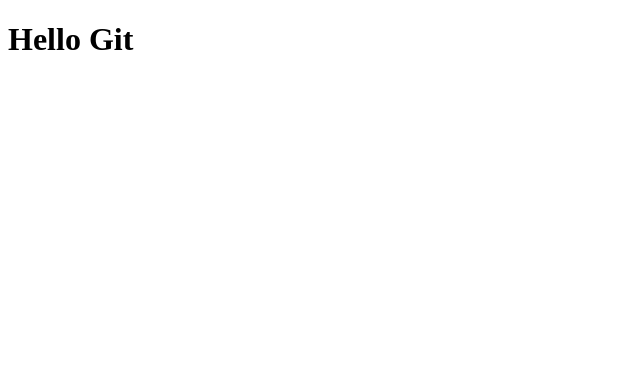
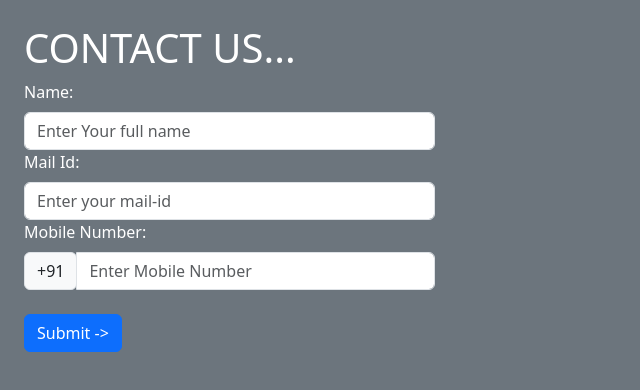
Before and after one commit to Mdsadiqmulla/Web-Development, a plain HTML site: page index.html in a window 1280 px wide. Shown: the whole page, without its empty margins (0-640 px from the left). Drawn offline with nearby package versions, Linux system fonts and the light colour scheme.

Commit message:
initial commit

```diff
--- a/index.html
+++ b/index.html
@@ -1,12 +1,53 @@
 <!DOCTYPE html>
 <html lang="en">
+
 <head>
     <meta charset="UTF-8">
     <meta http-equiv="X-UA-Compatible" content="IE=edge">
     <meta name="viewport" content="width=device-width, initial-scale=1.0">
-    <title>Document</title>
+    <title>Dom Local Storage</title>
+    <link href="https://cdn.jsdelivr.net/npm/bootstrap@5.3.0-alpha1/dist/css/bootstrap.min.css" rel="stylesheet"
+        integrity="sha384-GLhlTQ8iRABdZLl6O3oVMWSktQOp6b7In1Zl3/Jr59b6EGGoI1aFkw7cmDA6j6gD" crossorigin="anonymous">
 </head>
-<body>
-    <h1>Hello Git</h1>
+
+<body class="p-4 mb-2 bg-secondary text-white">
+    <div>
+        <h1>CONTACT US...</h1>
+        <form onsubmit="saveToLocalStorage(event)">
+            <div class="col-md-4">
+                <label for="name" class="form-label">Name:</label>
+                <input type="text" class="form-control " id="name" name="name" placeholder="Enter Your full name"
+                    required>
+
+                <label for="email" class="form-label">Mail Id:</label>
+                <input type="email" class="form-control" id="email" name="email" placeholder="Enter your mail-id"
+                    required>
+
+                <label for="phonenumber" class="form-label">Mobile Number:</label>
+                <div class="input-group has-validation">
+                    <span class="input-group-text" id="phonenumber">+91</span>
+                    <input type="tel" pattern="[0-9]{10}" class="form-control" id="phonenumber" name="phonenumber"
+                        placeholder="Enter Mobile Number" required>
+                </div>
+                <br>
+                <div class="col-12">
+                    <button class="btn btn-primary" type="submit">Submit -></button>
+                </div>
+            </div>
+        </form>
+    </div>
+    <script>
+        function saveToLocalStorage(event) {
+            event.preventDefault();
+            const name = event.target.name.value;
+            const email = event.target.email.value;
+            const phonenumber = event.target.phonenumber.value;
+
+            localStorage.setItem('Name', name);
+            localStorage.setItem('Email', email);
+            localStorage.setItem('PhoneNumber', phonenumber);
+        }
+    </script>
 </body>
+
 </html>
```
